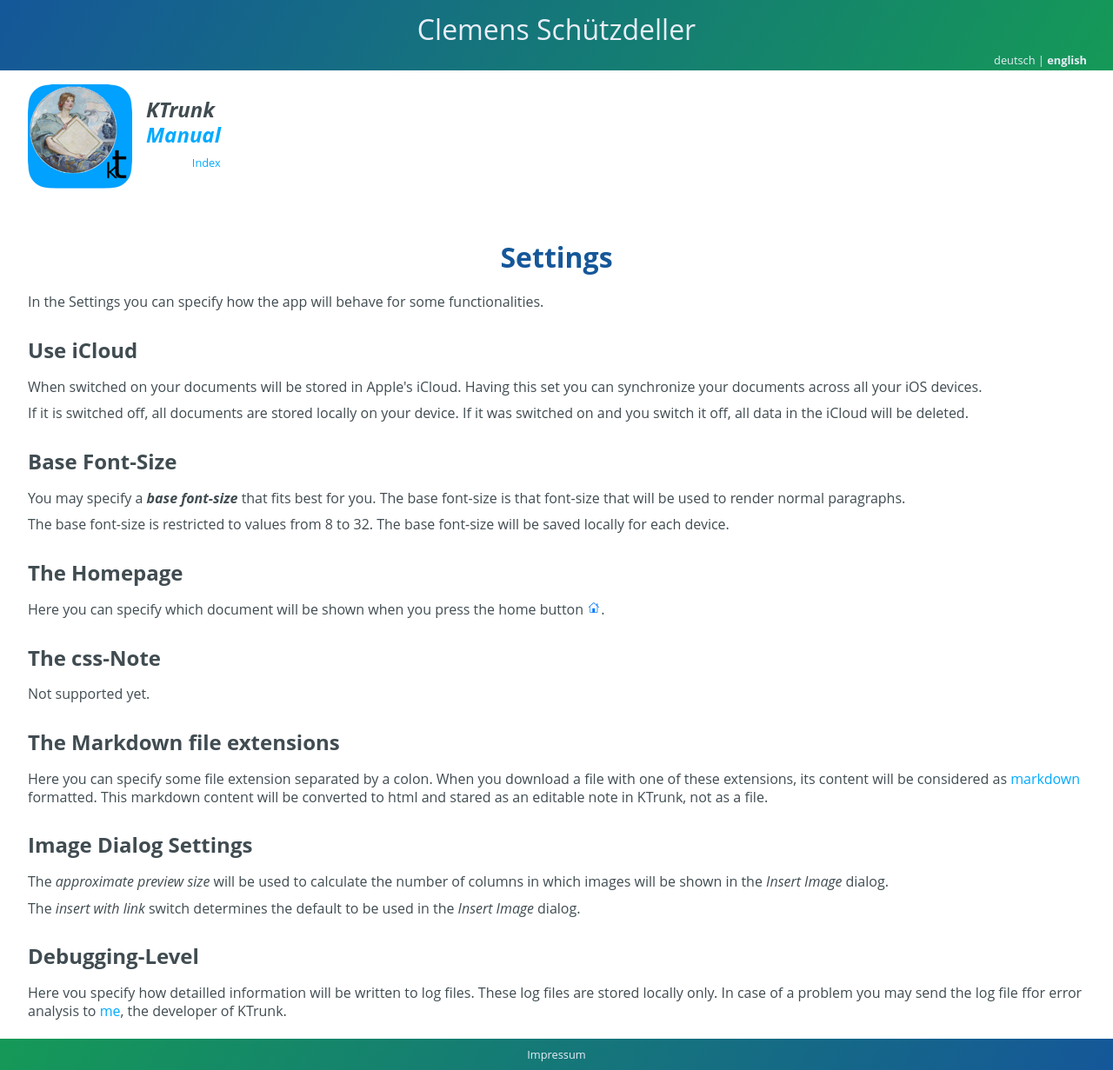
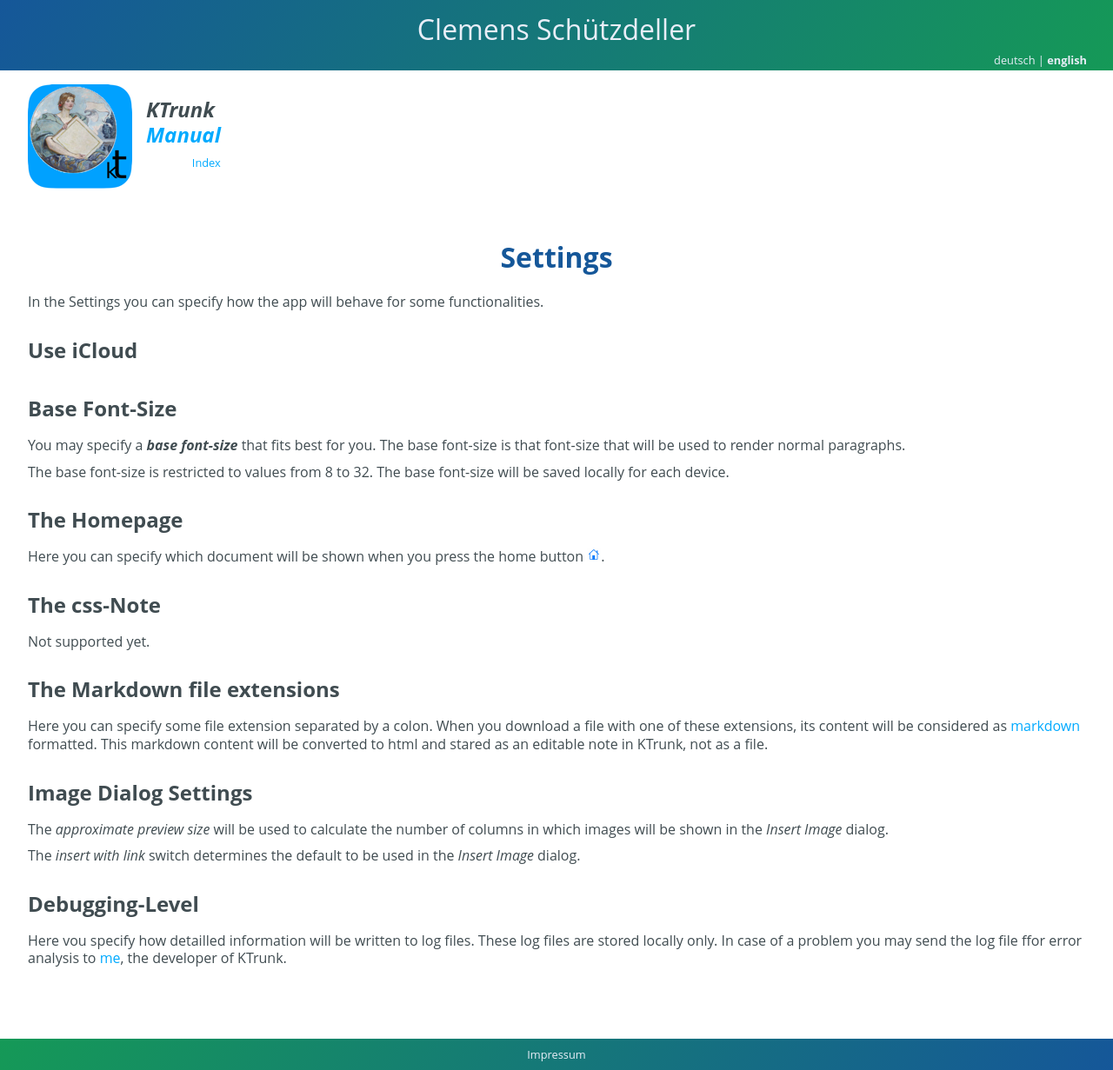
Before and after one commit to cs-LA/home, a Jekyll site: the page built from KTrunk/Manual/Settings.md, in a window 1280 px wide. Shown: the whole page at 87% size. Built offline with Jekyll 4.4.1, drawn with Linux system fonts in a browser that asks for light colours; our own code applies the rules of GitHub Pages for plain Markdown files.

Commit message:
Update Settings.md

```diff
--- a/KTrunk/Manual/Settings.md
+++ b/KTrunk/Manual/Settings.md
@@ -21,15 +21,6 @@
 <h3>
   <span class="en">Use iCloud</span>
   <span class="de">iCloud nutzen</span>
-</h3>
-<p>
-  <span class="en">When switched on your documents will be stored in Apple's iCloud. Having this set you can synchronize your documents across all your iOS devices.</span>
-  <span class="de">Wenn dies eingeschaltet ist, werden die Dokumente in der iCloud von Apple gespeichert. Dies ermöglicht, die Dokumente über alle iOS-Geräte zu synchronisieren.</span>
-</p>
-<p>
-  <span class="en">If it is switched off, all documents are stored locally on your device. If it was switched on and you switch it off, all data in the iCloud will be deleted.</span>
-  <span class="de">Wenn dies ausgeschaltet ist, werden alle Dokumente nur lokal auf dem Gerät gespeichert. Wenn man dies eingeschaltet war und es ausgeschaltet wird, werden alle Daten in der iCloud gelöscht.</span>
-</p>
 <h3>
   <span class="en">Base Font-Size</span>
   <span class="de">Basis-Schriftgröße</span>
```
